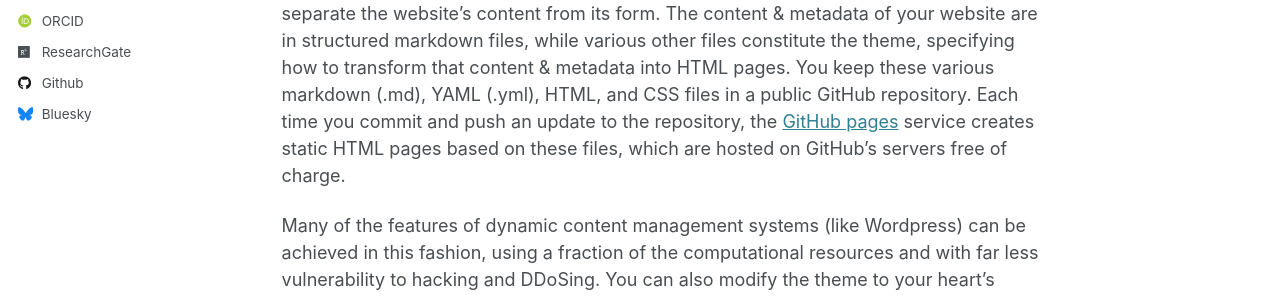
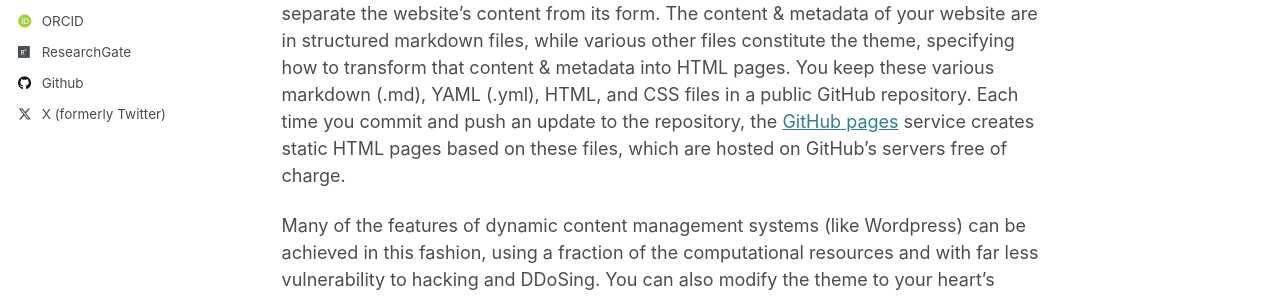
Before and after one commit to ralikk/ralikk.github.io, a Jekyll site: the page built from _pages/about.md, in a window 1280 px wide. Shown: the part 518-815 px from the top of the page. Built offline with Jekyll 4.4.1, drawn with Linux system fonts in a browser that asks for light colours; some web fonts are replaced; part of the change alters nothing that is shown.

Commit message:
Update _config.yml

```diff
--- a/_config.yml
+++ b/_config.yml
@@ -23,7 +23,7 @@ author:
   # Biographic information
   avatar           : "profile.jpg"
   name             : "Research Assistant"
-  pronouns         : # example: "she/her"
+  pronouns         : # example: "he/him"
   bio              : "Department of Industrial Engineering"
   location         : "Beijing, China"
   employer         : "Tsinghua University"
@@ -44,12 +44,12 @@ author:
   bitbucket        : # Username - Update with your username on the site
   codepen          : # Username
   dribbble         : # Username
-  github           : "academicpages"
+  github           : "ralikk"
   kaggle           : # Username
   stackoverflow    : # User number or user number and name (i.e., use "1" or "1/jeff-atwood")
 
   # Social media
-  bluesky          : "bsky.app" # Replace this with you Bluesky username
+  # bluesky          : "bsky.app" # Replace this with you Bluesky username
   facebook         : # Username
   flickr           : # Username
   foursquare       : # Username
@@ -66,7 +66,7 @@ author:
   steam            : # Username
   telegram         : # URL
   tumblr           : # Username
-  twitter          : # Username for X / Twitter
+  twitter          : "rali_kk"
   vine             : # Username
   weibo            : # Username
   wikipedia        : # Username
```
